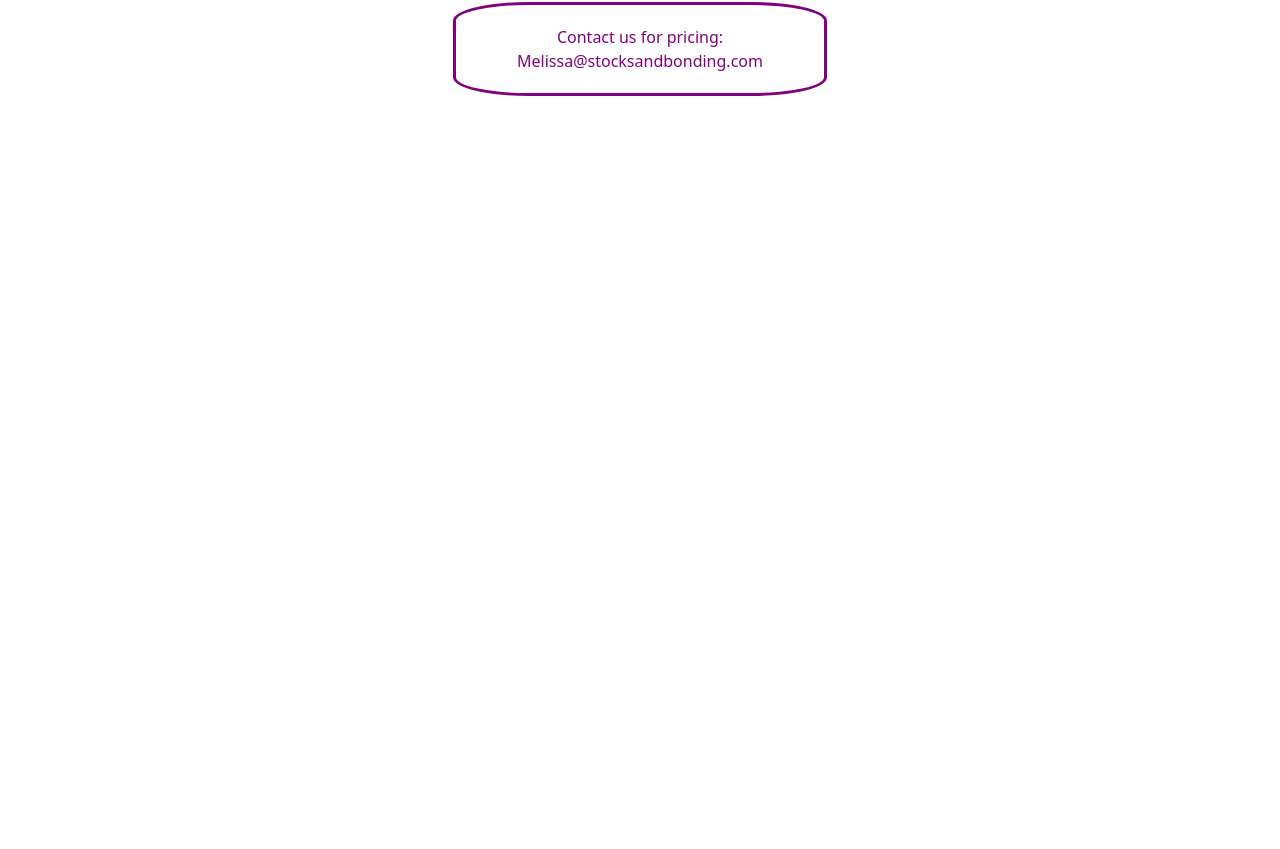
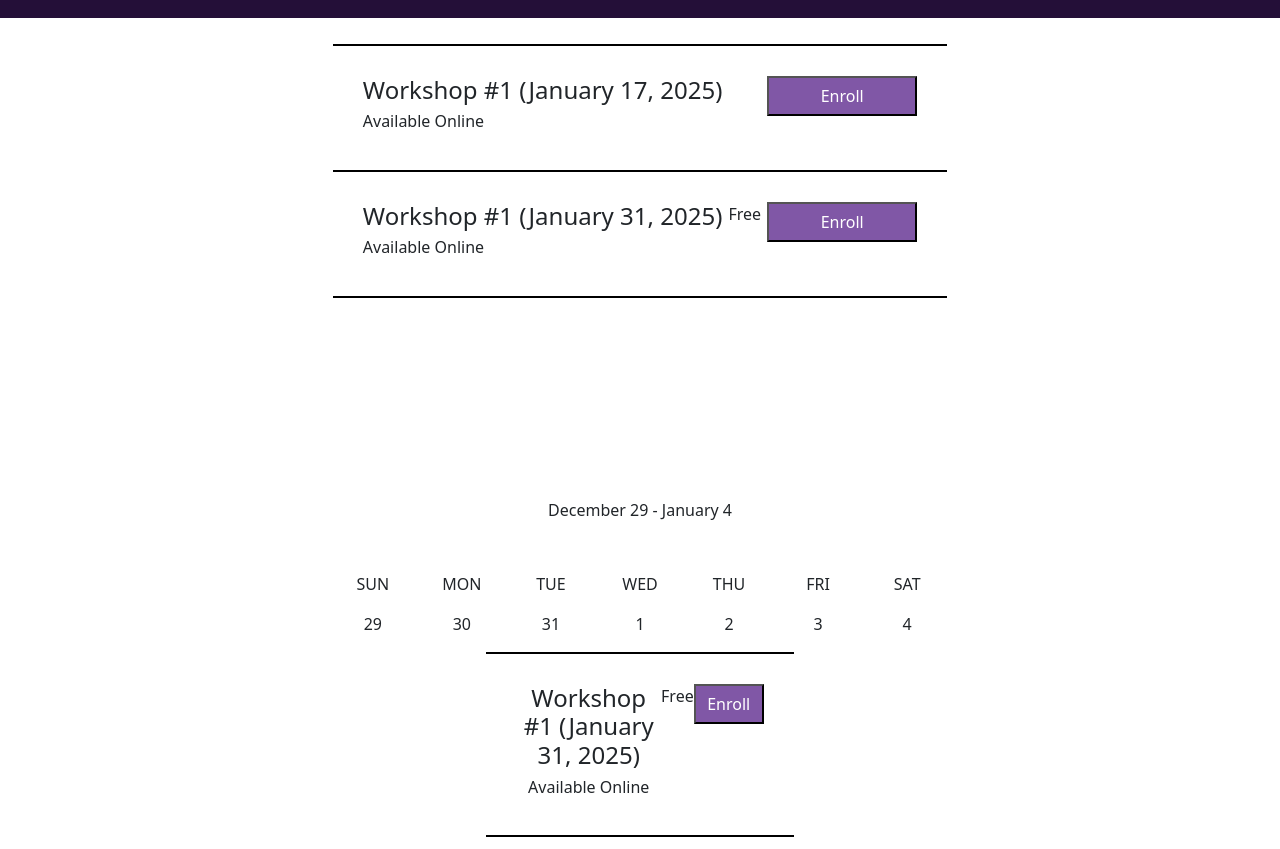
Before and after one commit to DanielSWaite190/stocks_bonding, a React (Create React App) app: page /calendar in a window 1280 px wide. Shown: the part 351-1200 px from the top of the page. Before the commit the page ends 800 px from the top, so only its background shows below. Built offline with nearby package versions, Linux system fonts and the light colour scheme.

Commit message:
Adding calendar block to calendar page

```diff
--- a/src/pages/Calendar/Calendar.css
+++ b/src/pages/Calendar/Calendar.css
@@ -0,0 +1,53 @@
+#calendar{height: 228px;}
+
+#body{padding: 2%}
+
+.dates{
+    width: 50%;
+    margin: auto;
+    display: flex;
+    padding: 30px;
+    justify-content: space-between;
+}
+
+#top{
+    border-top: 2px solid black;
+}
+
+#bottom{
+    border-top: 2px solid black;
+    border-bottom: 2px solid black;
+    margin-bottom: 200px;
+}
+
+.enroll{
+    color: white;
+    width: 150px;
+    height: 40px;
+    background-color: rgb(128, 87, 166);
+}
+
+#calendar_block{
+    margin: auto;
+    width: 50%;
+    text-align: center;
+}
+
+#days{
+    display: flex;
+    justify-content: center;
+    justify-content: space-between;
+}
+
+.day{
+    display: flex;
+    flex-direction: column;
+    text-align: center;
+    /* border: 2px solid black; */
+    width: 80px;
+}
+
+.day:hover{
+    background-color: rgb(139, 116, 168);
+    border: 2px solid purple;
+}
--- a/src/pages/Calendar/Calendar.jsx
+++ b/src/pages/Calendar/Calendar.jsx
@@ -3,10 +3,81 @@ import "./Calendar.css"
 
 function calendar() {
   return (
-    <div>
-        <h1>Workshop #1 (January 17, 2025) </h1>
-        <h1>Workshop #1 (January 31, 2025) Free </h1>
+  <React.Fragment>
+  <div class="purple_block" id="calendar"><h1>CALENDAR</h1></div>
+  <div id="body">
+    <div id="top" class="dates">
+      <div>
+        <h4>Workshop #1 (January 17, 2025)</h4>
+        <h6>Available Online</h6>
+      </div>
+      <button class="enroll">Enroll</button>
     </div>
+
+    <div id="bottom" class="dates">
+      <div>
+        <h4>Workshop #1 (January 31, 2025)</h4>
+        <h6>Available Online</h6>
+      </div>
+      <p>Free</p>
+      <button class="enroll">Enroll</button>
+    </div>
+
+    <div id="calendar_block">
+      <p style={{marginBottom: "50px"}}>December 29 - January 4</p>
+
+      <div id="days">
+        <div class="day">
+          <p>SUN</p>
+          <p>29</p>
+        </div>
+
+        <div class="day">
+          <p>MON</p>
+          <p>30</p>
+        </div>
+
+        <div class="day">
+          <p>TUE</p>
+          <p>31</p>
+        </div>
+
+        <div class="day">
+          <p>WED</p>
+          <p>1</p>
+        </div>
+
+        <div class="day">
+          <p>THU</p>
+          <p>2</p>
+        </div>
+        <div class="day">
+          <p>FRI</p>
+          <p>3</p>
+        </div>
+        <div class="day">
+          <p>SAT</p>
+          <p>4</p>
+        </div>
+      </div>
+
+      <div id="bottom" class="dates">
+      <div>
+        <h4>Workshop #1 (January 31, 2025)</h4>
+        <h6>Available Online</h6>
+      </div>
+      <p>Free</p>
+      <button class="enroll">Enroll</button>
+    </div>
+
+
+
+    </div>
+
+
+  </div>
+
+  </React.Fragment>
   );
 }
 
```
